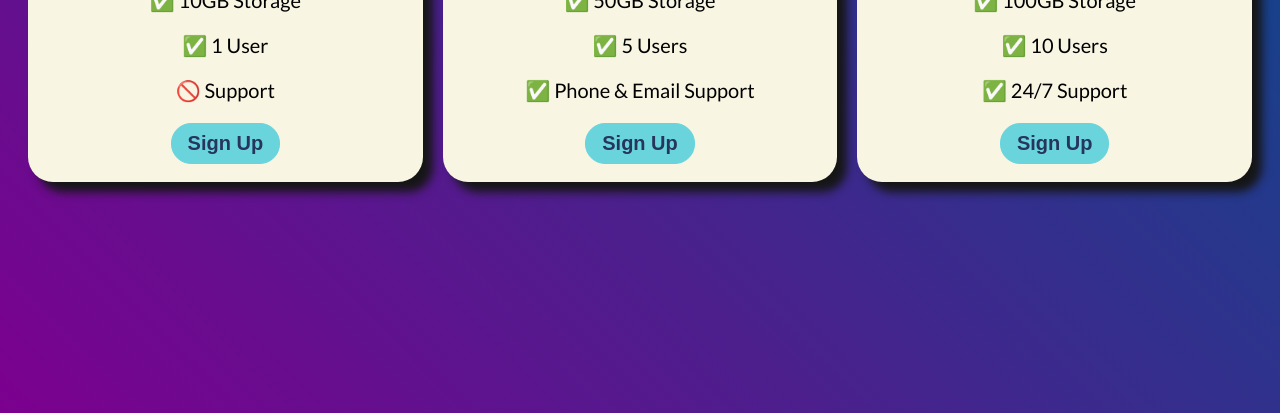
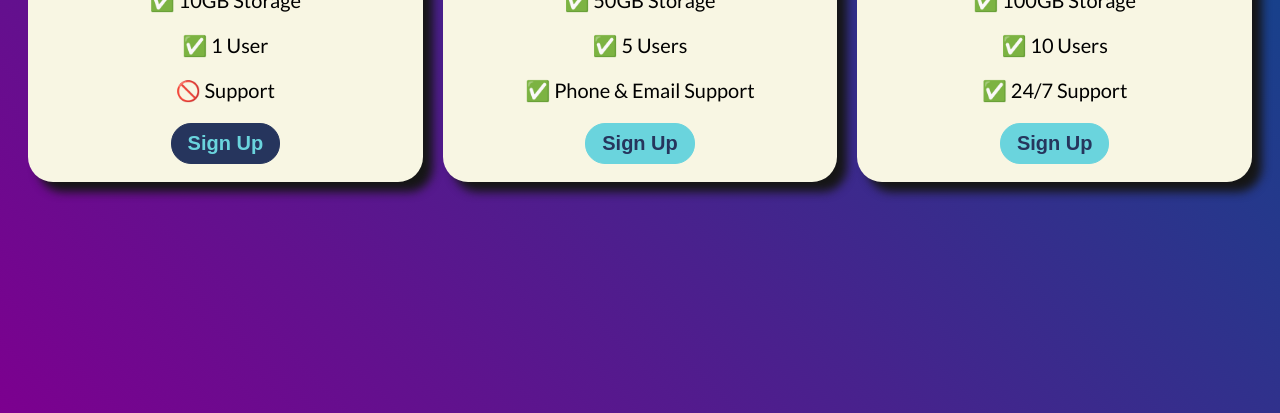
Before and after one commit to DinuraKithnada/pricing-table, a plain HTML site: page index.html in a window 1280 px wide. In both pictures the pointer is over the button 225 px from the left and 546 px from the top of the page. Shown: the part 403-816 px from the top of the page. Drawn offline with Linux system fonts and the light colour scheme; a web font is replaced by a local one.

Commit message:
Update style.css

```diff
--- a/style.css
+++ b/style.css
@@ -60,6 +60,14 @@ body {
       color: #26355D;
       padding: 8px 16px;
       margin: 10px 10px 10px 10px;
+      transition: background-color 0.5s;
+      transition: color 0.5s;
+      transition: border 0.5s;
+    }
+    .plan-button:hover{
+      background-color: #26355D;
+      color: #6AD4DD;
+      border: 1px solid #26355D;
     }
 
     /* Hint: What can you do with a media query and flexbox? */
@@ -76,5 +84,3 @@ body {
         min-width: 300px;
         min-height: 375px;
       }
-
-    }
```
